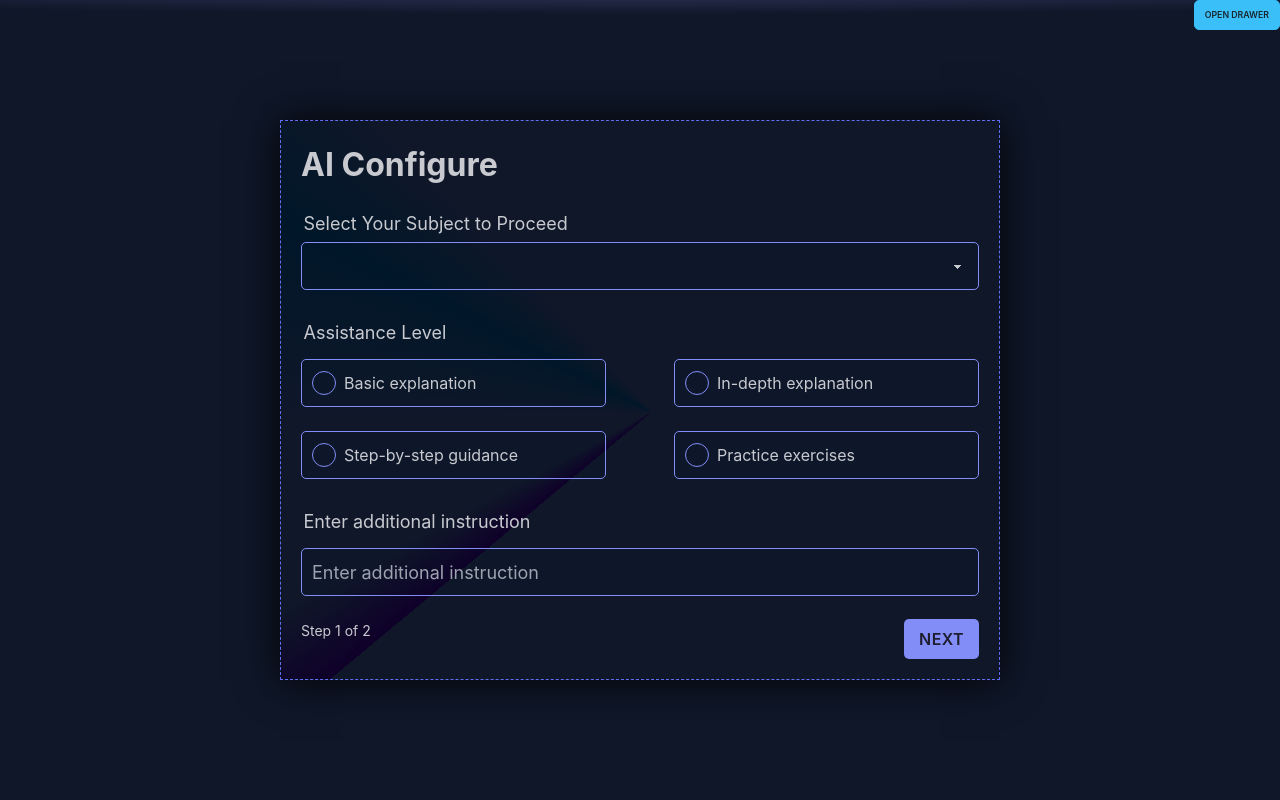
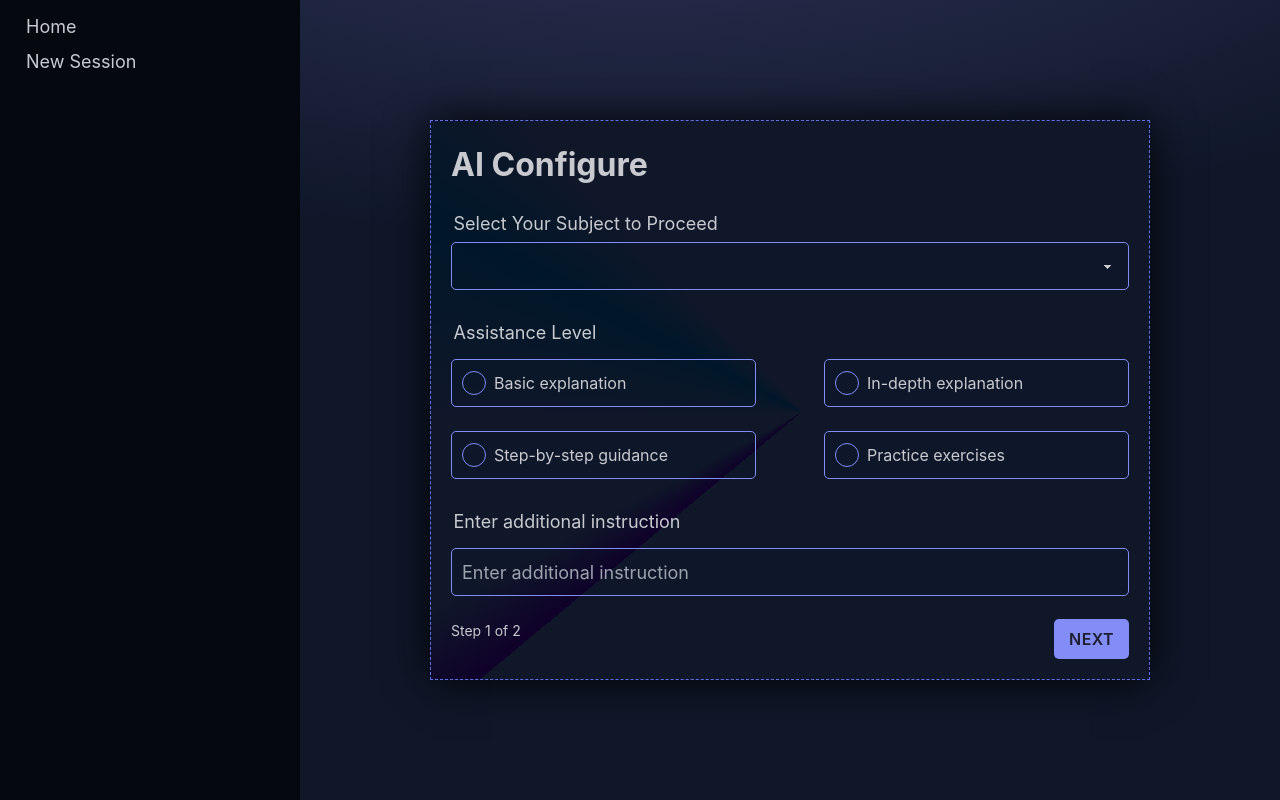
Before and after one commit to hasanshahriar32/neuronex_client, a React (Vite) app: page /dashboard in a window 1280 px wide. Built offline with nearby package versions, Linux system fonts and the light colour scheme; no server answers; sample sign-in values are in the browser's storage.

Commit message:
db added

```diff
--- a/src/components/FormComposed/AiQuery/AiQuery2.jsx
+++ b/src/components/FormComposed/AiQuery/AiQuery2.jsx
@@ -1,12 +1,12 @@
 /* eslint-disable react/no-unescaped-entities */
 
+import { useContext, useEffect, useState } from "react";
 import { Helmet } from "react-helmet";
-import "./aiQuery.css";
-import { useContext, useEffect, useState } from "react";
+import { FiEdit3 } from "react-icons/fi";
+import { AuthContext } from "../../Authentication/UserContext/UserContext";
 import AiSetting from "../AiSetting/AiSetting";
 import { AiContext } from "../FormContext/FormContext";
-import { AuthContext } from "../../Authentication/UserContext/UserContext";
-import { FiEdit3 } from "react-icons/fi";
+import "./aiQuery.css";
 
 const AiQuery2 = () => {
     const { modalState, aiConfig } = useContext(AiContext);
@@ -63,7 +63,7 @@ const AiQuery2 = () => {
     return (
         <div>
             {/* <!-- component --> */}
-      <div className="flex-1 px-[5%] justify-between flex flex-col w-[95vw] py-2 min-h-screen max-h-screen">
+            <div className="flex-1 px-[5%] justify-between flex flex-col w-[99vw] lg:w-[70vw] py-2 min-h-screen max-h-screen">
                 <div className="flex sm:items-center justify-between py-3 border-b-2 border-gray-200">
                     <div className="relative flex items-center space-x-4">
                         <div className="relative">
@@ -126,24 +126,20 @@ const AiQuery2 = () => {
                     {messages.map((message) => (
                         <div
                             key={message.id}
-              className={`${
-                message.type === "incoming"
+                            className={`${message.type === "incoming"
                                 ? "backdrop-blur-md bg-grey-dark/40"
                                 : "chat-message bg-grey-dark/80"
                                 }  p-2`}
                         >
                             <div className="flex items-end">
                                 <div
-                  className={`flex flex-col space-y-2 text-xs w-full min-w-xs mx-2 order-${
-                    message.type === "incoming" ? 2 : 1
+                                    className={`flex flex-col space-y-2 text-xs w-full min-w-xs mx-2 order-${message.type === "incoming" ? 2 : 1
                                         } items-${message.type === "incoming" ? "start" : "end"}`}
                                 >
                                     <div>
                                         <span
-                      className={`px-4 py-2 rounded-lg inline-block rounded-${
-                        message.type === "incoming" ? "bl" : "br"
-                      }-none ${
-                        message.type === "incoming"
+                                            className={`px-4 py-2 rounded-lg inline-block rounded-${message.type === "incoming" ? "bl" : "br"
+                                                }-none ${message.type === "incoming"
                                                     ? "bg-gray-300 text-gray-600"
                                                     : "bg-blue-600 text-white"
                                                 }`}
--- a/src/layout/Dashboard/Dashboard.jsx
+++ b/src/layout/Dashboard/Dashboard.jsx
@@ -7,20 +7,16 @@ const Dashboard = () => {
     const { setAiConfig } = useContext(AiContext);
     const navigate = useNavigate();
     return (
-    <div className="drawer absolute h-screen top-0 mt-0">
-      <input id="my-drawer-2" type="checkbox" className="drawer-toggle " />
-      {/* <Header /> */}
-      <div className="drawer-content ">
+
+        <div className="drawer lg:drawer-open -mt-12">
+            <input id="my-drawer-2" type="checkbox" className="drawer-toggle" />
+            <div className="drawer-content flex flex-col items-center justify-center">
                 {/* Page content here */}
-        <label
-          htmlFor="my-drawer-2"
-          className="btn btn-primary fixed top-0 right-0 drawer-button "
-        >
-          Open drawer
-        </label>
-        {/* <AiQuery2 /> */}
+                <label htmlFor="my-drawer-2" className="btn btn-primary drawer-button lg:hidden">Open drawer</label>
+                <div className="">
+                    <Outlet />
+                </div>
                 <ToastContainer />
-        <Outlet />
             </div>
             <div className="drawer-side z-40">
                 <label htmlFor="my-drawer-2" className="drawer-overlay"></label>
@@ -43,6 +39,18 @@ const Dashboard = () => {
                 </ul>
             </div>
         </div>
+
+
+
+
+
+
+
+
+
+
+
+
     );
 };
 
--- a/src/pages/Dashboard/Compose/Compose.jsx
+++ b/src/pages/Dashboard/Compose/Compose.jsx
@@ -1,16 +1,16 @@
 import { useContext } from "react";
 // import AiQuery from "../../components/FormComposed/AiQuery/AiQuery";
+import AiQuery2 from "../../../components/FormComposed/AiQuery/AiQuery2";
 import AiSetting from "../../../components/FormComposed/AiSetting/AiSetting";
 import { AiContext } from "../../../components/FormComposed/FormContext/FormContext";
-import AiQuery2 from "../../../components/FormComposed/AiQuery/AiQuery2";
 
 const Compose = () => {
-  const { aiConfig } = useContext(AiContext);
-  return (
-    <div className="flex justify-center items-center min-h-screen min-w-full">
-      {aiConfig?.length === 0 ? <AiSetting /> : <AiQuery2 />}
-    </div>
-  );
+    const { aiConfig } = useContext(AiContext);
+    return (
+        <div className=" ">
+            {aiConfig?.length === 0 ? <AiSetting /> : <AiQuery2 />}
+        </div>
+    );
 };
 
 export default Compose;
```
Also changed, not shown: src/routes/Routes.jsx (+4 -3 lines). Lines whose indentation alone changed are shown as unchanged.
